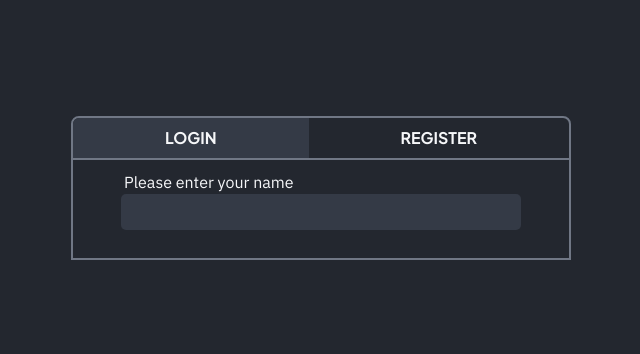
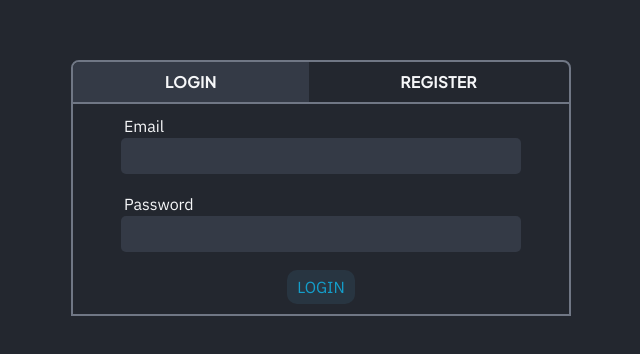
Before and after one commit to Marat290988/next-forum, a Next.js app: page /auth in a window 1280 px wide. Shown: the part 212-566 px from the top of the page, without its empty margins (319-959 px from the left). Built offline with nearby package versions, Linux system fonts and the light colour scheme.

Commit message:
next commit

```diff
--- /dev/null
+++ b/src/components/ui/MyButton/MyButton.module.scss
@@ -0,0 +1,9 @@
+.my-button {
+  background-color: var(--darkbl);
+  color: var(--blue01);
+}
+
+.icon-position {
+  top: calc(50% - 13.5px);
+  left: calc(50% - 15px);
+}
--- /dev/null
+++ b/src/components/ui/MyButton/MyButton.tsx
@@ -0,0 +1,24 @@
+import styles from '@/components/ui/MyButton/MyButton.module.scss';
+import { FC, MouseEventHandler, PropsWithChildren  } from 'react';
+import ReactIcon from './../ReactIcon/ReactIcon';
+
+interface IMyButton {
+  type?: 'button' | 'submit',
+  buttonClick: (e: any) => void,
+  isLoading: boolean
+}
+
+export const MyButton: FC<PropsWithChildren<IMyButton>> = ({children, type = 'button', buttonClick, isLoading = false}) => {
+  return (
+    <button
+      type={type}
+      onClick={buttonClick}
+      className={`px-[10px] py-[5px] rounded-[10px] ${styles['my-button']} relative`}
+    >
+      <span style={{color: isLoading ? 'transparent' : ''}}>{children}</span>
+      {isLoading && <ReactIcon
+        className={`absolute top-[50%] ${styles['icon-position']}`}
+      />}
+    </button>
+  )
+}
--- /dev/null
+++ b/src/components/ui/ReactIcon/ReactIcon.module.scss
@@ -0,0 +1,17 @@
+.react-icon {
+  max-height: 30px;
+  max-width: 30px;
+}
+
+@keyframes rotating {
+  from{
+      transform: rotate(0deg);
+  }
+  to{
+      transform: rotate(360deg);
+  }
+}
+
+.rotating {
+  animation: rotating 2s linear infinite;
+}
--- /dev/null
+++ b/src/components/ui/ReactIcon/ReactIcon.tsx
@@ -0,0 +1,20 @@
+import React from 'react';
+import styles from '@/components/ui/ReactIcon/ReactIcon.module.scss';
+import { FC } from 'react';
+
+const ReactIcon: FC<{className: string}> = ({className}) => {
+  return (
+    <div className={`${styles['react-icon']} ${className}`}>
+      <svg width="100%" height="100%" viewBox="-10.5 -9.45 21 18.9" fill="none" xmlns="http://www.w3.org/2000/svg" className={styles['rotating']}>
+        <circle cx="0" cy="0" r="2" fill="var(--blue01)"></circle>
+        <g stroke="var(--blue01)" strokeWidth="1" fill="none">
+          <ellipse rx="10" ry="4.5"></ellipse>
+          <ellipse rx="10" ry="4.5" transform="rotate(60)"></ellipse>
+          <ellipse rx="10" ry="4.5" transform="rotate(120)"></ellipse>
+        </g>
+      </svg>
+    </div>
+  )
+}
+
+export default ReactIcon
--- a/src/hooks/useMyCustomForm.ts
+++ b/src/hooks/useMyCustomForm.ts
@@ -1,7 +1,7 @@
 import { isEmail, isNotOnlyNumber, maxLength, minLength } from "@/utils/validate-util";
 import { useState } from "react";
 
-interface ICustomFormItem {
+export interface ICustomFormItem {
   name: string,
   type: 'text' | 'email' | 'password'
   validations: {type: ValidationType, value: string | number}[],
@@ -41,6 +41,10 @@ export const useMyCustomForm = (formsItems: ICustomFormItem[]) => {
       return {...fObj};
     });
   };
+
+  const resetFormObj = () => {
+    setFormObj(createFormObject(formsItems));
+  }
 
   const setField = (key: string, value: string): void => {
     setFormObj(fObj => {
@@ -104,5 +108,5 @@ export const useMyCustomForm = (formsItems: ICustomFormItem[]) => {
     }
   }
 
-  return {makeTouch, formObj, setField};
+  return {makeTouch, formObj, setField, resetFormObj};
 }
--- a/src/screens/auth/Auth.tsx
+++ b/src/screens/auth/Auth.tsx
@@ -1,60 +1,124 @@
-"use client"
+"use client";
 
-import React, { FC, useState, useEffect } from 'react';
-import styles from '@/screens/auth/Auth.module.scss';
-import { InputField } from '@/components/input-field/InputField';
-import { useMyCustomForm } from '@/hooks/useMyCustomForm';
+import { InputField } from "@/components/input-field/InputField";
+import { MyButton } from "@/components/ui/MyButton/MyButton";
+import { useMyCustomForm } from "@/hooks/useMyCustomForm";
+import styles from "@/screens/auth/Auth.module.scss";
+import React, { FC, useState, useEffect } from "react";
 
 export const Auth: FC = () => {
+  const [isLogin, setIsLogin] = useState(true);
+  const [isLoading, setIsLoading] = useState(false);
+  const { makeTouch, formObj, setField, resetFormObj } = useMyCustomForm([
+    {
+      name: "name",
+      type: "text",
+      validations: [
+        { type: "min", value: 6 },
+        { type: "max", value: 20 },
+        { type: "notOnlyNumber", value: "" },
+      ],
+    },
+    {
+      name: "email",
+      type: "email",
+      validations: [{ type: "isEmail", value: "" }],
+    },
+    {
+      name: "password",
+      type: "password",
+      validations: [
+        { type: "min", value: 6 },
+        { type: "max", value: 20 },
+        { type: "notOnlyNumber", value: "" },
+      ],
+    },
+  ]);
 
-  const [isLogin, setIsLogin] = useState(true);
-  const {makeTouch, formObj, setField} = useMyCustomForm([
-    {
-      name: 'name',
-      type: 'text',
-      validations: [
-        {type: 'min', value: 6},
-        {type: 'max', value: 20},
-        {type: 'notOnlyNumber', value: ''}
-      ]
-    }
-  ])
+  const setLogin = () => {
+    setIsLogin(true);
+    resetFormObj();
+  }
+
+  const setRegister = () => {
+    setIsLogin(false);
+    resetFormObj();
+  }
 
   return (
-    <main
-      className='h-full flex justify-center items-center px-[10px]'
-    >
-      <div
-        className='max-w-[500px] w-full border-color-dark rounded-tl-lg rounded-tr-lg overflow-hidden'
-      >
-        <div
-          className={`flex ${styles['header-form']}`}
-        >
+    <main className="h-full flex justify-center items-center px-[10px]">
+      <div className="max-w-[500px] w-full border-color-dark rounded-tl-lg rounded-tr-lg overflow-hidden">
+        <div className={`flex ${styles["header-form"]}`}>
           <h3
-            className={`title-font3 grow p-[8px] ${isLogin ? styles.active : ''} ${styles['auth-title']}`}
-            onClick={() => setIsLogin(true)}
+            className={`title-font3 grow p-[8px] ${
+              isLogin ? styles.active : ""
+            } ${styles["auth-title"]}`}
+            onClick={setLogin}
           >
             LOGIN
           </h3>
           <h3
-            className={`title-font3 grow p-[8px] ${styles['auth-title']} ${!isLogin ? styles.active : ''}`}
-            onClick={() => setIsLogin(false)}
+            className={`title-font3 grow p-[8px] ${styles["auth-title"]} ${
+              !isLogin ? styles.active : ""
+            }`}
+            onClick={setRegister}
           >
             REGISTER
           </h3>
         </div>
 
-        <form className='w-full p-[10px] flex flex-col items-center'>
+        {!isLogin && <form className="w-full p-[10px] flex flex-col items-center">
           <InputField
-            title='Please enter your name'
-            type='text'
-            errorMessage={formObj['name'].errorMessage}
-            name='name'
+            title="Name"
+            type="text"
+            errorMessage={formObj["name"].errorMessage}
+            name="name"
             onChangeHandler={setField}
             onBlurHandler={makeTouch}
           />
-        </form>
+          <InputField
+            title="Email"
+            type="email"
+            errorMessage={formObj["email"].errorMessage}
+            name="email"
+            onChangeHandler={setField}
+            onBlurHandler={makeTouch}
+          />
+          <InputField
+            title="Password"
+            type="password"
+            errorMessage={formObj["password"].errorMessage}
+            name="password"
+            onChangeHandler={setField}
+            onBlurHandler={makeTouch}
+          />
+        </form>}
+        {isLogin && <form className="w-full p-[10px] flex flex-col items-center">
+          <InputField
+            title="Email"
+            type="email"
+            errorMessage={formObj["email"].errorMessage}
+            name="email"
+            onChangeHandler={setField}
+            onBlurHandler={makeTouch}
+          />
+          <InputField
+            title="Password"
+            type="password"
+            errorMessage={formObj["password"].errorMessage}
+            name="password"
+            onChangeHandler={setField}
+            onBlurHandler={makeTouch}
+          />
+          <MyButton
+            buttonClick={(e) => {e.preventDefault(); setIsLoading(ld => !ld)}}
+            type='submit'
+            isLoading={isLoading}
+          >
+            LOGIN
+          </MyButton>
+        </form>}
       </div>
     </main>
-  )
-}
+  );
+};
```
